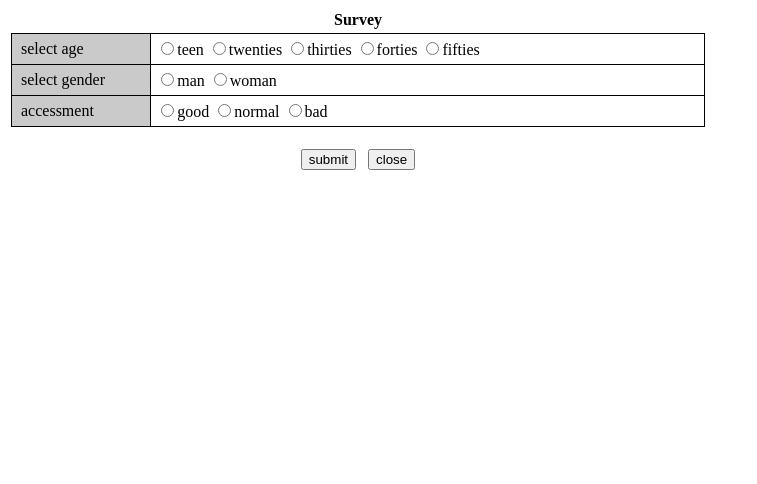
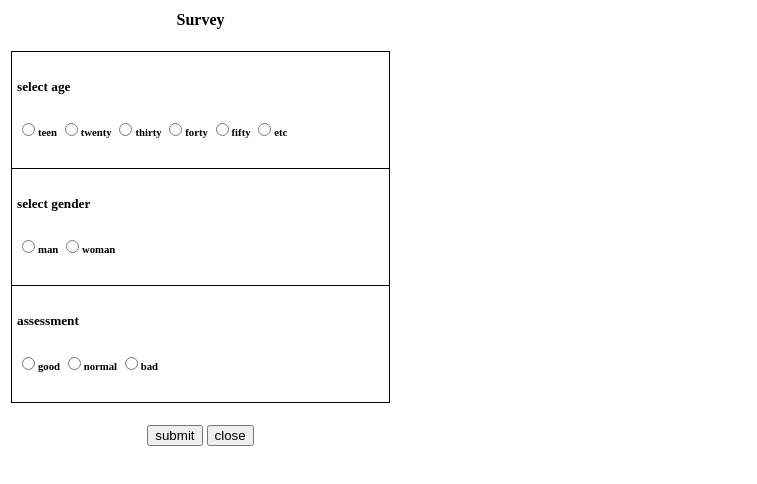
Before and after one commit to 100if/streaming_player, a website: page survey.html in a window 1280 px wide. Shown: the whole page, without its empty margins (0-757 px from the left). Drawn offline with nearby package versions, Linux system fonts and the light colour scheme.

Commit message:
Add files via upload

```diff
--- a/survey.html
+++ b/survey.html
@@ -1,11 +1,14 @@
 <!DOCTYPE html>
 <html>
 <head>
+  <meta charset="utf-8">
   <title>Survey Popup</title>
 </head>
-<body onload="window.resizeTo(800,400)">
-  <form action="http://localhost:8080/Test/response.jsp" method="post">
-  <table width = "700">
+<body onload="window.resizeTo(430,600)">
+  <script type="text/javascript" src = "http://code.jquery.com/jquery-latest.min.js"></script>
+
+  <form>
+  <table id="overlayed_survey" width = "385">
     <tr>
       <th>Survey</th>
     </tr>
@@ -14,44 +17,49 @@
       <td>
         <table width="100%" bgcolor="#0000000" cellpadding="5" cellspacing="1" border="0">
         <tr>
-          <td width="20%" bgcolor="#cacaca">
-            &nbsp;select age
-          </td>
-          <td width="*" bgcolor="#ffffff">
-            <input type="radio" name="age" value="10's">teen
-            <input type="radio" name="age" value="20's">twenties
-            <input type="radio" name="age" value="30's">thirties
-            <input type="radio" name="age" value="40's">forties
-            <input type="radio" name="age" value="50's">fifties
-          </td></tr><!-- end of table -->
+          <br>
+            <td bgcolor="#ffffff" style="filter:alpha(opacity=0)"><h5>select age</h5>
+            <h6><input type="radio" name="age" value="10's">teen
+            <input type="radio" name="age" value="20's">twenty
+            <input type="radio" name="age" value="30's">thirty
+            <input type="radio" name="age" value="40's">forty
+            <input type="radio" name="age" value="50's">fifty
+            <input type="radio" name="age" value="etc">etc</h6></td>
+          </tr><!-- end of table -->
+        </td>
         <tr>
-          <td width="20%" bgcolor="#cacaca">
-            &nbsp;select gender
-          </td>
-          <td width="*" bgcolor="#ffffff">
-            <input type="radio" name="gender" value="man"/>man
-            <input type="radio" name="gender" value="woman"/>woman
-          </td></tr><!-- end of table -->
+          <td bgcolor="#ffffff" style="filter:alpha(opacity=0)"><h5>select gender</h5>
+            <h6><input type="radio" name="gender" value="man"/>man
+            <input type="radio" name="gender" value="woman"/>woman</h6></td>
+        </tr><!-- end of table -->
         <tr>
-          <td width="20%" bgcolor="#cacaca">
-            &nbsp;accessment
-          </td>
-          <td width="*" bgcolor="#ffffff">
-            <input type="radio" name="assess" value="good">good
+          <td bgcolor="#ffffff" style="filter:alpha(opacity=0)">
+            <h5>assessment
+            <h6><input type="radio" name="assess" value="good">good
             <input type="radio" name="assess" value="normal">normal
-            <input type="radio" name="assess" value="bad">bad
-          </td></tr><!-- end of table -->
+            <input type="radio" name="assess" value="bad">bad</h6>
+          </tr><!-- end of table -->
           </table>
-          </td>
-      </td>
-    </tr>
-
-    <tr>
+      <tr>
       <td align="center">
-        <br/><input type="submit" value="submit" />&nbsp;&nbsp;
+        <br/><button type="submit">submit</button>
         <input type="button" value="close" onclick="self.close();"/>
-      </form>
+    </form>
+    <p id="output"></p>
     </td>
   </tr>
+  <script src="https://ajax.googleapis.com/ajax/libs/jquery/2.1.4/jquery.min.js"></script>
+  <script>
+          // Attach an event for when the user submits the form
+          $('form').on('submit', function(event){
+              // Prevent the page from reloading
+              event.preventDefault();
+              // Set the output span to the value of the first input
+              var _age = $(this).find("input:radio[name=age]:checked").val();
+              var _gender = $(this).find("input:radio[name=gender]:checked").val();
+              var _assess = $(this).find("input:radio[name=assess]:checked").val();
+              $('#output').text("age: "+ _age);
+          });
+  </script>
 </body>
 </html>
```
